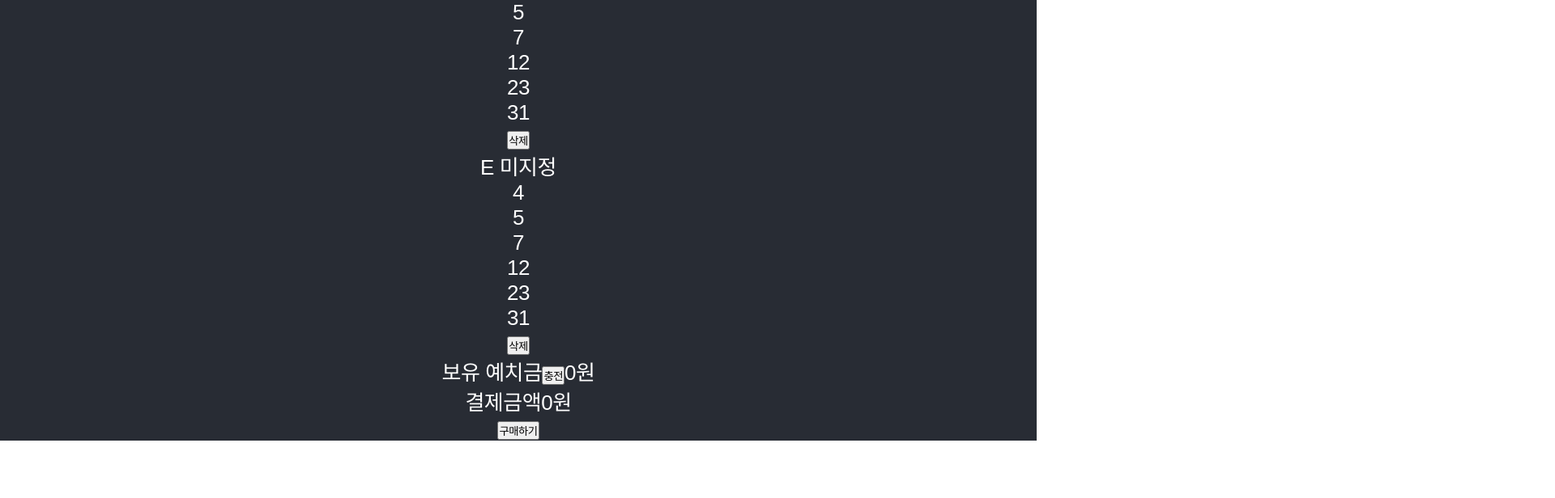
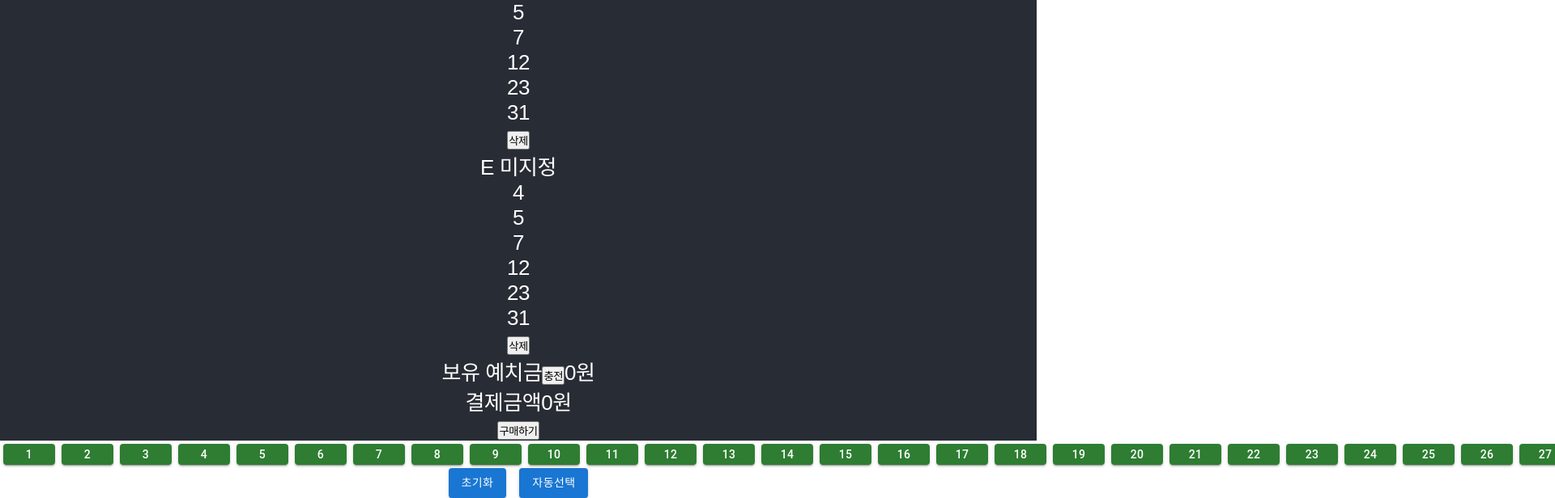
Before and after one commit to mihyunLee/react-lotto, a React (Create React App) app: page / in a window 1280 px wide. Shown: the part 867-1483 px from the top of the page at 81% size, 1920 px wide, since content can reach past the window. Before the commit the page ends 1412 px from the top, so only its background shows below. Built offline with nearby package versions, Linux system fonts and the light colour scheme; a web font is replaced by a local one.

Commit message:
Lotto Component 구현
* Lotto Number Component

```diff
--- /dev/null
+++ b/postcss.config.js
@@ -0,0 +1,6 @@
+module.exports = {
+  plugins: {
+    tailwindcss: {},
+    autoprefixer: {},
+  },
+}
--- a/src/App.js
+++ b/src/App.js
@@ -1,6 +1,8 @@
 import "./App.css";
 import { AccountView } from "./components/AccountView";
 import { SelectView } from "./components/SelectView";
+import LottoNumberList from "./components/LottoNumberItems/LottoNumberList";
+import LottoNumberControl from "./components/LottoNumberControl/LottoNumberControl";
 
 function App() {
   return (
@@ -9,6 +11,10 @@ function App() {
         <SelectView />
         <AccountView />
       </header>
+      <div>
+        <LottoNumberList />
+        <LottoNumberControl />
+      </div>
     </div>
   );
 }
--- /dev/null
+++ b/src/components/LottoNumberControl/LottoNumberControl.js
@@ -0,0 +1,12 @@
+import React, { useState } from 'react'
+import Button from "@mui/material/Button";
+import {Grid} from "@mui/material";
+
+export default function LottoNumberControl({reset}) {
+    return (
+        <Grid xs={6}>
+            <Button  sx={{mr:2}} variant="contained" onClick={() => reset()}>초기화</Button>
+            <Button xs={6} variant="contained">자동선택</Button>
+        </Grid>
+    )
+}
--- /dev/null
+++ b/src/components/LottoNumberItem/LottoNumberItem.js
@@ -0,0 +1,23 @@
+import React, {useState} from 'react'
+import Button from '@mui/material/Button'
+
+export default function LottoNumberItem({LottoNumber, lottoData}) {
+  const [color, setColor] = useState('success')
+
+  function changeButtonColor(LottoNumber){
+    const colorValue = color === 'error' ? 'success' : 'error'
+    if (lottoData({'LottoNumber' : LottoNumber, 'color': colorValue})){
+      setColor(colorValue)
+    }
+  }
+  return (
+    <>
+      <Button sx={{m:0.5, p:0.1, maxWidth: '100%'}}
+              onClick={() => changeButtonColor(LottoNumber)}
+              variant="contained"
+              color={color}>
+        {LottoNumber}
+      </Button>
+    </>
+  )
+}
--- /dev/null
+++ b/src/components/LottoNumberItems/LottoNumberList.js
@@ -0,0 +1,33 @@
+import React from 'react'
+import LottoNumberItem from './../LottoNumberItem/LottoNumberItem';
+
+
+export default function LottoNumberList({reset}) {
+  const lottoMaxCount = 6
+  let lottoData = Array()
+  const lottoDataCheck = ({LottoNumber, color}) => {
+    if(color === 'success') {
+      lottoData = lottoData.filter(item => {
+        return item !== LottoNumber
+      })
+    }
+    else{
+      if(lottoData.length >= lottoMaxCount){
+        alert('최대 6개까지 선택 가능합니다.')
+        return false
+      }
+      lottoData.push(LottoNumber)
+    }
+    return true
+  }
+
+  const LottoItems = Array.from(
+      new Array(45),
+      (x, i) => (<LottoNumberItem key={i + 1} LottoNumber={i + 1} lottoData={lottoDataCheck}/>)
+  )
+  return (
+    <>
+      { LottoItems }
+    </>
+  )
+}
```
